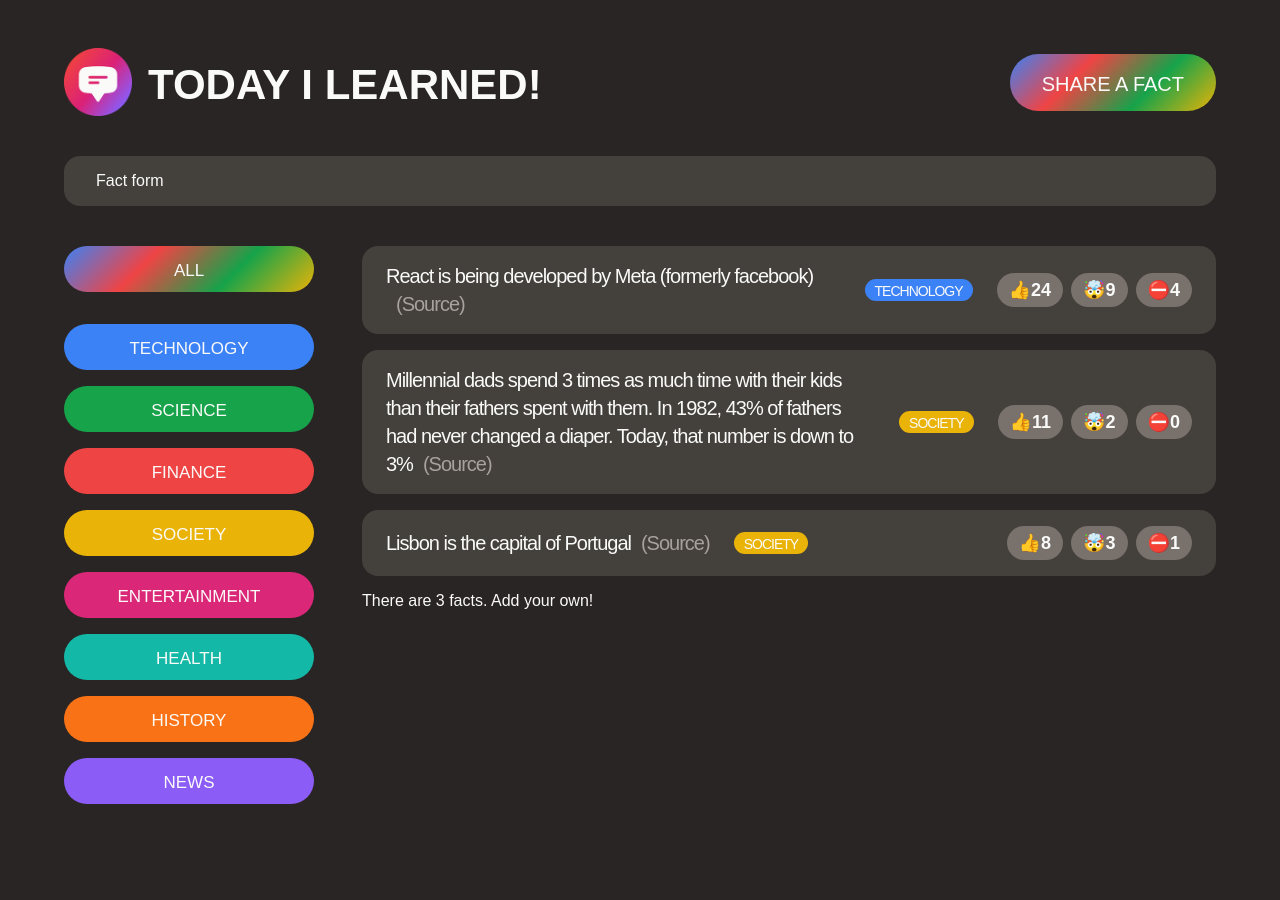
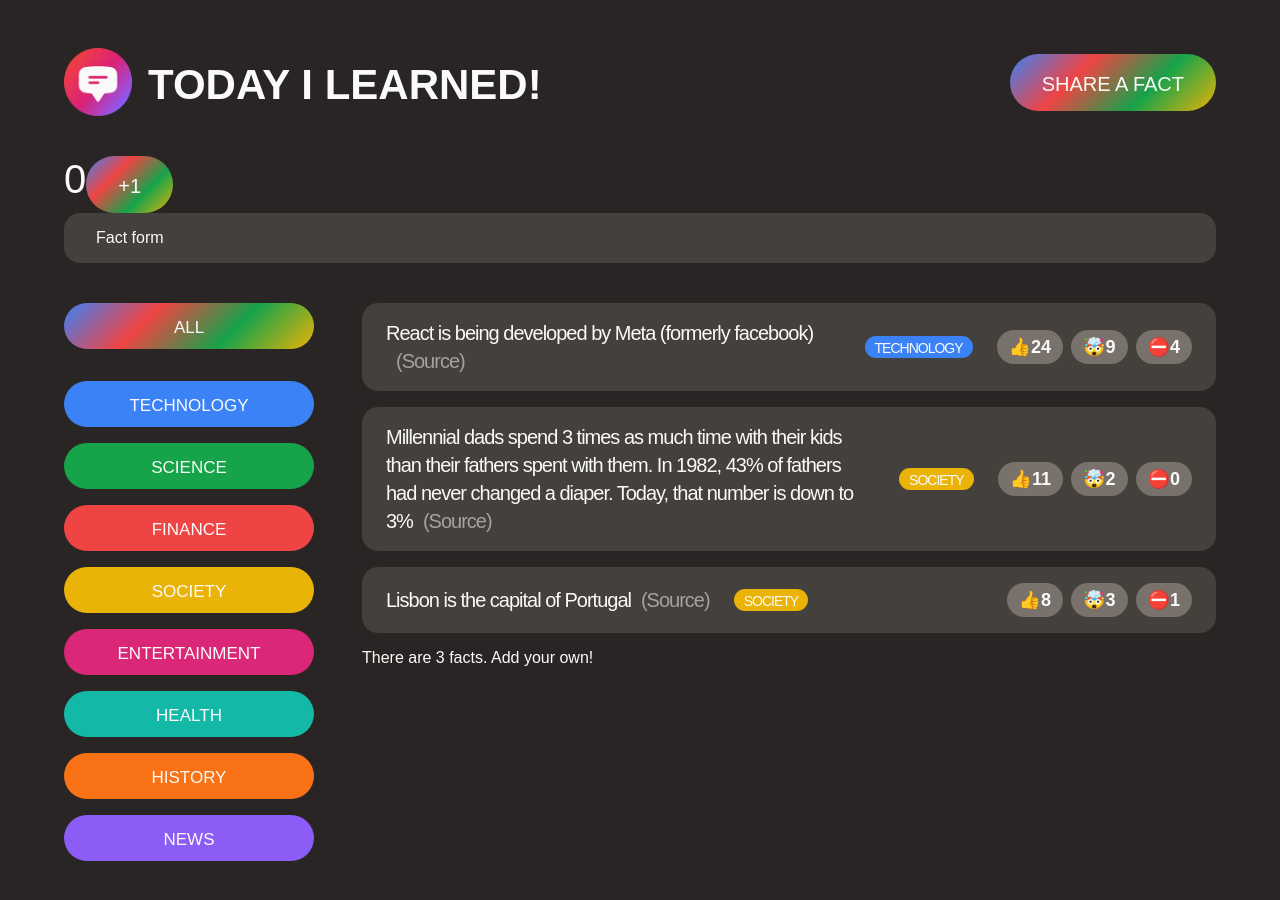
Before and after one commit to Philippe35507/Today-I-Learned, a React (Vite) app: page / in a window 1280 px wide. Shown: the top 900 px of the page. Before the commit the page ends 868 px from the top, so only its background shows below. Built offline with nearby package versions, Linux system fonts and the light colour scheme; the HTML template or start-up script is replaced by a standard one; a web font is replaced by a local one.

Commit message:
Introducing State

```diff
--- a/src/App.jsx
+++ b/src/App.jsx
@@ -1,3 +1,4 @@
+import { useState } from "react";
 import "./style.css";
 
 const initialFacts = [
@@ -34,6 +35,21 @@
   },
 ];
 
+function Counter() {
+  const [count, setCount] = useState(0);
+
+  // javascript: btn.addEventListener("click", function()...)
+
+  return (
+    <div>
+      <span style={{ fontSize: "40px" }}>{count}</span>
+      <button className="btn btn-large" onClick={() => setCount((c) => c + 1)}>
+        +1
+      </button>
+    </div>
+  );
+}
+
 function App() {
   const appTitle = "Today I Learned!";
   return (
@@ -46,6 +62,7 @@
         </div>
         <button className="btn btn-large btn-open">Share a fact</button>
       </header>
+      <Counter />
       <NewFactForm />
       <main className="main">
         <CategoryFilter />
```
